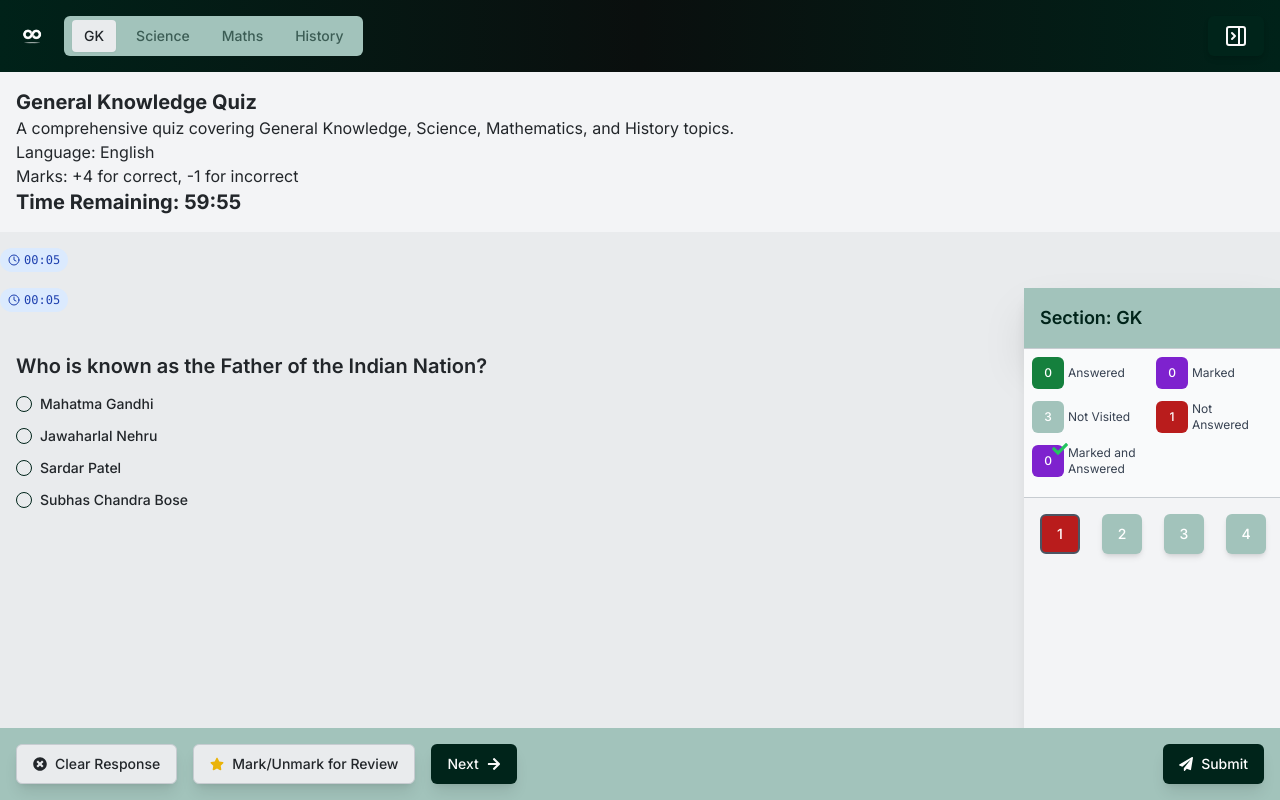
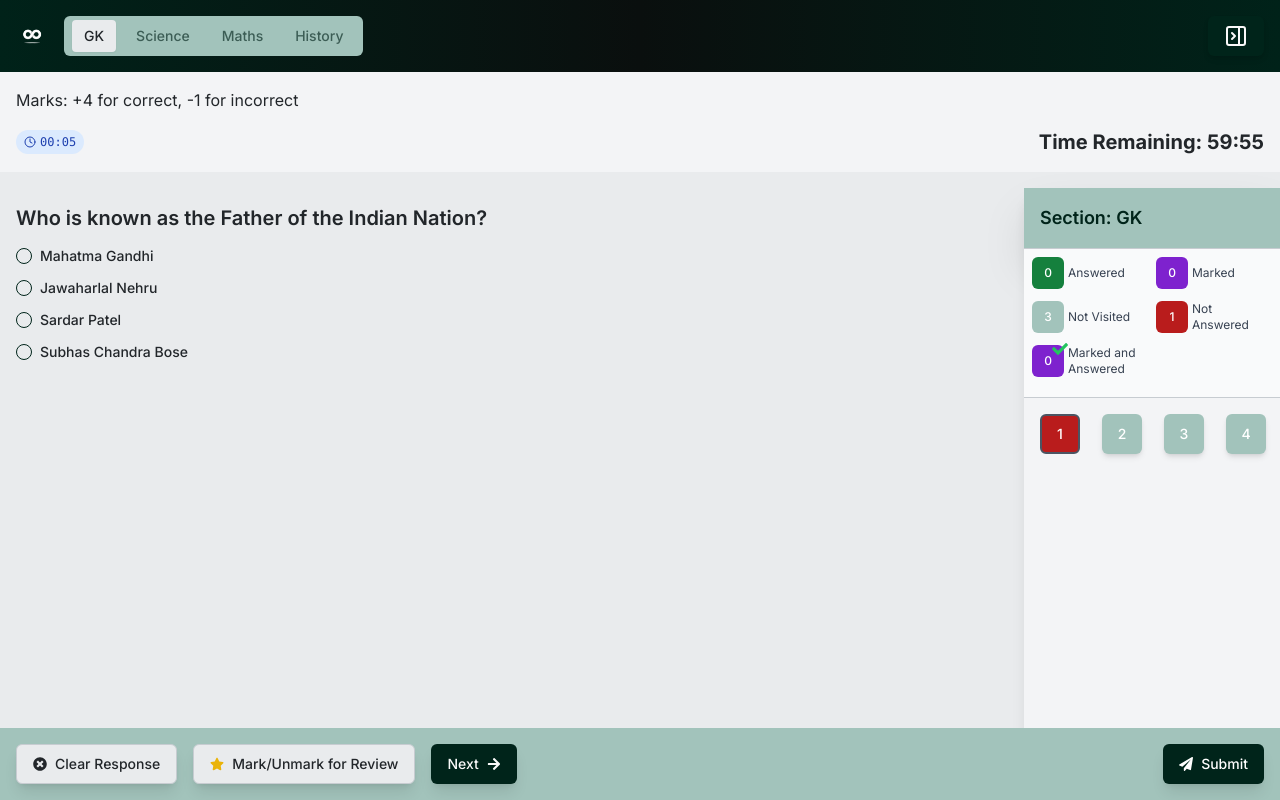
Before and after one commit to destx0/gquiz, a Next.js app: page /test in a window 1280 px wide. Built offline with nearby package versions, Linux system fonts and the light colour scheme.

Commit message:
2nd header working

```diff
--- a/package.json
+++ b/package.json
@@ -12,6 +12,7 @@
     "@radix-ui/react-avatar": "^1.1.0",
     "@radix-ui/react-dialog": "^1.1.1",
     "@radix-ui/react-label": "^2.1.0",
+    "@radix-ui/react-progress": "^1.1.0",
     "@radix-ui/react-radio-group": "^1.2.0",
     "@radix-ui/react-select": "^2.1.1",
     "@radix-ui/react-separator": "^1.1.0",
--- a/src/app/test/page.js
+++ b/src/app/test/page.js
@@ -1,11 +1,10 @@
 "use client";
-import { useEffect, useCallback, useMemo, useState } from "react";
+import { useEffect, useCallback, useMemo } from "react";
 import Head from "next/head";
 import TestHeader from "@/components/TestHeader";
+import SecondaryHeader from "@/components/SecondaryHeader";
 import MainContent from "@/components/MainContent";
 import QuestionControls from "@/components/QuestionControls";
-import GlobalTimer from "@/components/GlobalTimer";
-import QuestionTimer from "@/components/QuestionTimer";
 import quizData from "@/data/quizData";
 import useTestStore from "@/store/testStore";
 
@@ -26,13 +25,7 @@
 		selectedOptions,
 		visitedQuestions,
 		flaggedQuestions,
-		questionTimers,
-		updateQuestionTimer,
 	} = useTestStore();
-
-	const [globalTimeRemaining, setGlobalTimeRemaining] = useState(
-		quizData.totalTimeInMinutes * 60
-	);
 
 	useEffect(() => {
 		initializeQuestions(quizData.questions);
@@ -44,30 +37,14 @@
 		window.addEventListener("resize", handleResize);
 		handleResize();
 
-		// Start global timer
-		const globalTimerInterval = setInterval(() => {
-			setGlobalTimeRemaining((prevTime) => {
-				if (prevTime <= 0) {
-					clearInterval(globalTimerInterval);
-					// Handle quiz submission when time is up
-					return 0;
-				}
-				return prevTime - 1;
-			});
-		}, 1000);
-
 		return () => {
 			window.removeEventListener("resize", handleResize);
-			clearInterval(globalTimerInterval);
 		};
 	}, [initializeQuestions, setShowNavigation]);
 
 	useEffect(() => {
 		markQuestionAsVisited();
 	}, [currentQuestionIndex, currentSectionIndex, markQuestionAsVisited]);
-
-	const currentQuestion =
-		quizData.questions[currentSectionIndex].questions[currentQuestionIndex];
 
 	const memoizedMainContent = useMemo(
 		() => (
@@ -136,29 +113,11 @@
 					setShowNavigation={handleSetShowNavigation}
 					quizName={quizData.name}
 				/>
-				<div className="bg-gray-100 p-4 mb-4">
-					<h2 className="text-xl font-bold">{quizData.name}</h2>
-					<p>{quizData.description}</p>
-					<p>Language: {quizData.language}</p>
-					<p>
-						Marks: +{quizData.positiveMarks} for correct, -
-						{quizData.negativeMarks} for incorrect
-					</p>
-					<GlobalTimer timeRemaining={globalTimeRemaining} />
-				</div>
-				<div className="mb-4">
-					<QuestionTimer
-						key={`${currentSectionIndex}-${currentQuestionIndex}`}
-						initialTime={currentQuestion.timeLimit || 60}
-						onTimeUpdate={(time) =>
-							updateQuestionTimer(
-								currentSectionIndex,
-								currentQuestionIndex,
-								time
-							)
-						}
-					/>
-				</div>
+				<SecondaryHeader
+					quizData={quizData}
+					currentSectionIndex={currentSectionIndex}
+					currentQuestionIndex={currentQuestionIndex}
+				/>
 				{memoizedMainContent}
 				{memoizedQuestionControls}
 			</div>
--- a/src/components/MainQuestion.jsx
+++ b/src/components/MainQuestion.jsx
@@ -1,7 +1,5 @@
 import React from "react";
 import Question from "@/components/Question";
-import QuestionTimer from "@/components/QuestionTimer";
-import useTestStore from "@/store/testStore";
 
 const MainQuestion = ({
 	currentSectionIndex,
@@ -26,10 +24,6 @@
 
 	return (
 		<div className="space-y-6">
-			<QuestionTimer
-				sectionIndex={currentSectionIndex}
-				questionIndex={currentQuestionIndex}
-			/>
 			<Question
 				question={currentQuestion.question}
 				options={currentQuestion.options}
--- /dev/null
+++ b/src/components/SecondaryHeader.jsx
@@ -0,0 +1,45 @@
+import React, { useState, useEffect } from "react";
+import QuestionTimer from "@/components/QuestionTimer";
+import GlobalTimer from "@/components/GlobalTimer";
+
+const SecondaryHeader = ({
+	quizData,
+	currentSectionIndex,
+	currentQuestionIndex,
+}) => {
+	const [globalTimeRemaining, setGlobalTimeRemaining] = useState(
+		quizData.totalTimeInMinutes * 60
+	);
+
+	useEffect(() => {
+		const timer = setInterval(() => {
+			setGlobalTimeRemaining((prevTime) =>
+				prevTime > 0 ? prevTime - 1 : 0
+			);
+		}, 1000);
+
+		return () => clearInterval(timer);
+	}, []);
+
+	const currentQuestion =
+		quizData.questions[currentSectionIndex].questions[currentQuestionIndex];
+
+	return (
+		<div className="bg-gray-100 p-4 mb-4">
+			<p>
+				Marks: +{quizData.positiveMarks} for correct, -
+				{quizData.negativeMarks} for incorrect
+			</p>
+			<div className="flex justify-between items-center mt-4">
+				<QuestionTimer
+					key={`${currentSectionIndex}-${currentQuestionIndex}`}
+					initialTime={currentQuestion.timeLimit || 60}
+					onTimeUpdate={() => {}} // You can add logic here if needed
+				/>
+				<GlobalTimer timeRemaining={globalTimeRemaining} />
+			</div>
+		</div>
+	);
+};
+
+export default SecondaryHeader;
--- /dev/null
+++ b/src/components/ui/progress.tsx
@@ -0,0 +1,28 @@
+"use client"
+
+import * as React from "react"
+import * as ProgressPrimitive from "@radix-ui/react-progress"
+
+import { cn } from "@/lib/utils"
+
+const Progress = React.forwardRef<
+  React.ElementRef<typeof ProgressPrimitive.Root>,
+  React.ComponentPropsWithoutRef<typeof ProgressPrimitive.Root>
+>(({ className, value, ...props }, ref) => (
+  <ProgressPrimitive.Root
+    ref={ref}
+    className={cn(
+      "relative h-4 w-full overflow-hidden rounded-full bg-secondary",
+      className
+    )}
+    {...props}
+  >
+    <ProgressPrimitive.Indicator
+      className="h-full w-full flex-1 bg-primary transition-all"
+      style={{ transform: `translateX(-${100 - (value || 0)}%)` }}
+    />
+  </ProgressPrimitive.Root>
+))
+Progress.displayName = ProgressPrimitive.Root.displayName
+
+export { Progress }
```
Also changed, not shown: 1 other file (tests, documents, lock files or other folders).
